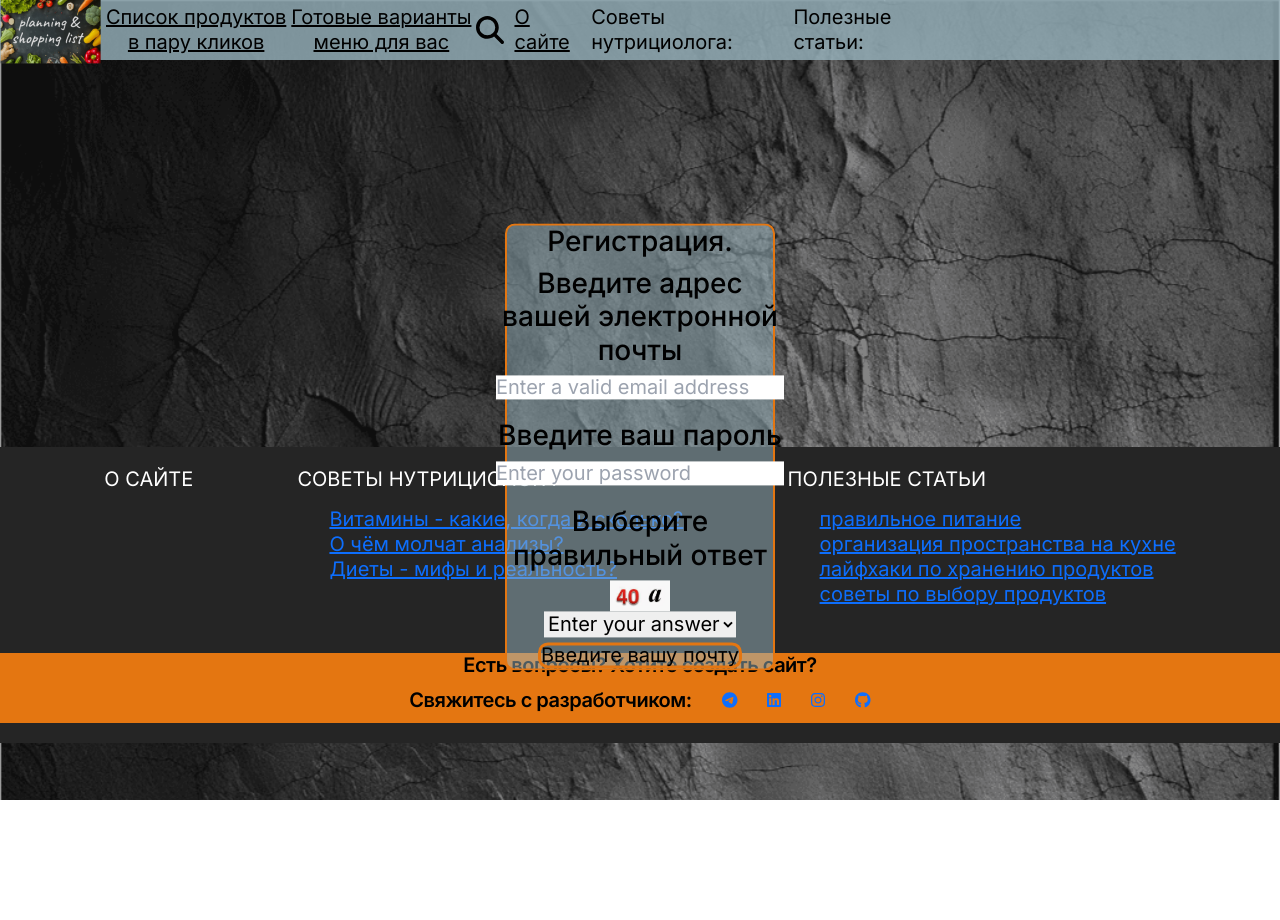
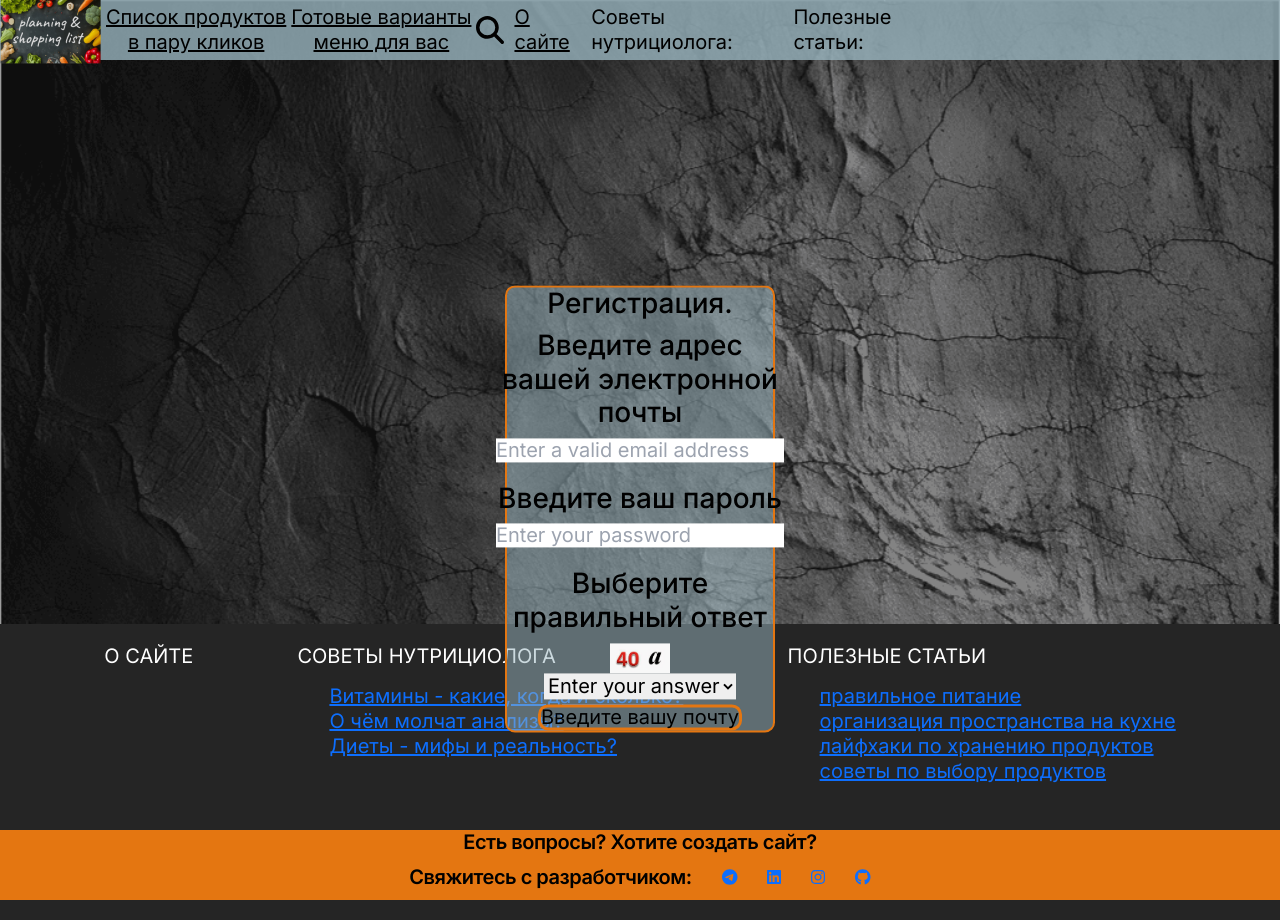
Before and after one commit to bartcevich/Menu, a Next.js app: page / in a window 1280 px wide. Before the commit the page ends 800 px from the top, so only its background shows below. Built offline with nearby package versions, Linux system fonts and the light colour scheme.

Commit message:
delet mistak component cook from available

```diff
--- a/src/components/LoginForm/index.tsx
+++ b/src/components/LoginForm/index.tsx
@@ -107,6 +107,7 @@ const LoginForm = () => {
   return (
     <>
       {!isLoggedIn ? (
+        <div className={styles.wrapper}>
           <form
             onSubmit={handleSubmit}
             className={`${styles.containerForm} ${
@@ -168,6 +169,7 @@ const LoginForm = () => {
               <div className={styles.button}>{handleButtonText()}</div>
             </button>
           </form>
+        </div>
       ) : (
         <ShowSevenAndStorage />
       )}
--- a/src/components/LoginForm/styles.module.scss
+++ b/src/components/LoginForm/styles.module.scss
@@ -1,5 +1,7 @@
 @import '@/app/variables.scss';
-
+.wrapper{
+  height: 39em;
+}
 @keyframes slideIn {
   from {
     transform: translateX(-40vw);
@@ -20,10 +22,11 @@
   position: relative;
   animation: slideIn 1s ease-in-out; /* Apply the animation */
   animation-fill-mode: forwards; /* Ensure the animation ends at the final keyframe */
-  top: 50%; /* Position the top edge at 50% of the viewport height */
+  top: 10%; /* Position the top edge at 50% of the viewport height */
   left: 50%; /* Position the left edge at 50% of the viewport width */
   transform: translate(-50%, 50%);
   width: 270px;
+  //height: 21em;
   min-height: 300px;
   border: 2px solid #E47611;
   border-radius: 10px;
--- a/src/components/Navigation/styles.module.scss
+++ b/src/components/Navigation/styles.module.scss
@@ -30,11 +30,11 @@
         align-items: center;
       }
       .siteName {
-        width: 170px;
+        width: 180px;
         @include font(#000, Inter, 20px, normal, 400, 25px, 0);
       }
       .readyMenu{
-        width: 170px;
+        width: 180px;
         @include font(#008000, arial, 19px, normal, 400, 25px, 0);
         text-shadow: 1.5px 0.5px 0.5px rgba(20, 67, 21, 0.986);
       }
```
Lines whose indentation alone changed are shown as unchanged.
